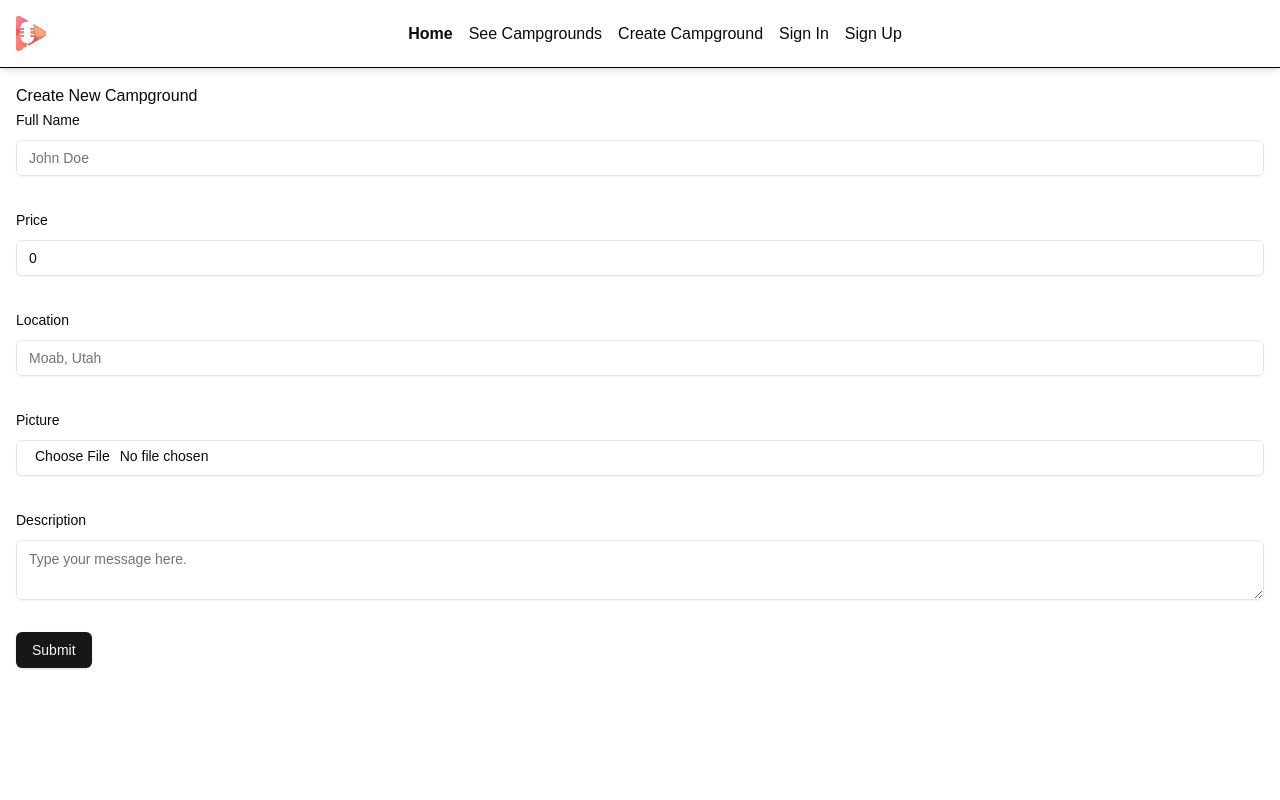
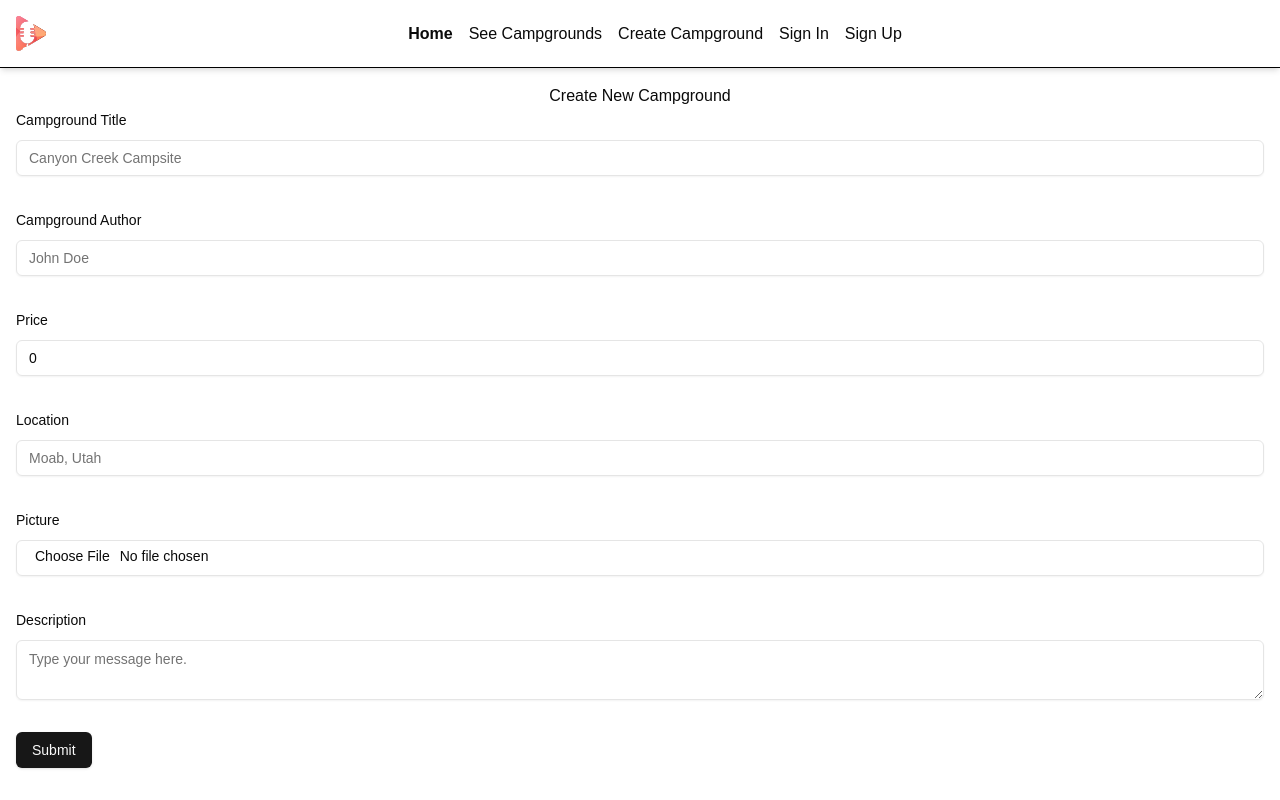
Before and after one commit to 2015jtw/campfinder3.0, a Next.js app: page /campgrounds/new in a window 1280 px wide. Built offline with nearby package versions, Linux system fonts and the light colour scheme; no server answers.

Commit message:
Update page.tsx

```diff
--- a/app/campgrounds/new/page.tsx
+++ b/app/campgrounds/new/page.tsx
@@ -28,7 +28,8 @@ import { Textarea } from "@/components/ui/textarea";
 import { supabase } from "@/lib/supabaseClient";
 
 const formSchema = z.object({
-  username: z.string().min(2).max(50),
+  title: z.string().min(2).max(50),
+  author: z.string().min(2).max(50),
   price: z
     .string()
     .min(1, { message: "Price is required" })
@@ -45,7 +46,9 @@ const Page = () => {
   const form = useForm<z.infer<typeof formSchema>>({
     resolver: zodResolver(formSchema),
     defaultValues: {
-      username: "",
+      title: "",
+      description: "",
+      author: "",
       price: 0,
       location: "",
       picture: "",
@@ -53,6 +56,8 @@ const Page = () => {
   });
 
   const { userId } = useAuth();
+
+  console.log("User ID:", userId);
 
   // 2. Define a submit handler.
   async function onSubmit(values: z.infer<typeof formSchema>) {
@@ -64,12 +69,13 @@ const Page = () => {
     try {
       const { error } = await supabase.from("campgrounds").insert([
         {
-          title: values.username,
+          title: values.title,
           price: values.price,
           location: values.location,
           imageUrl: values.picture,
           description: values.description,
           author: userId,
+          id: userId,
           created_at: new Date().toISOString(),
         },
       ]);
@@ -89,15 +95,28 @@ const Page = () => {
 
   return (
     <section className="container mx-auto p-4">
-      <h1>Create New Campground</h1>
+      <h1 className="text-center">Create New Campground</h1>
       <Form {...form}>
         <form onSubmit={form.handleSubmit(onSubmit)} className="space-y-8">
           <FormField
             control={form.control}
-            name="username"
+            name="title"
             render={({ field }) => (
               <FormItem>
-                <FormLabel>Full Name</FormLabel>
+                <FormLabel>Campground Title</FormLabel>
+                <FormControl>
+                  <Input placeholder="Canyon Creek Campsite" {...field} />
+                </FormControl>
+                <FormMessage />
+              </FormItem>
+            )}
+          />
+          <FormField
+            control={form.control}
+            name="author"
+            render={({ field }) => (
+              <FormItem>
+                <FormLabel>Campground Author</FormLabel>
                 <FormControl>
                   <Input placeholder="John Doe" {...field} />
                 </FormControl>
@@ -105,6 +124,7 @@ const Page = () => {
               </FormItem>
             )}
           />
+
           <FormField
             control={form.control}
             name="price"
```
